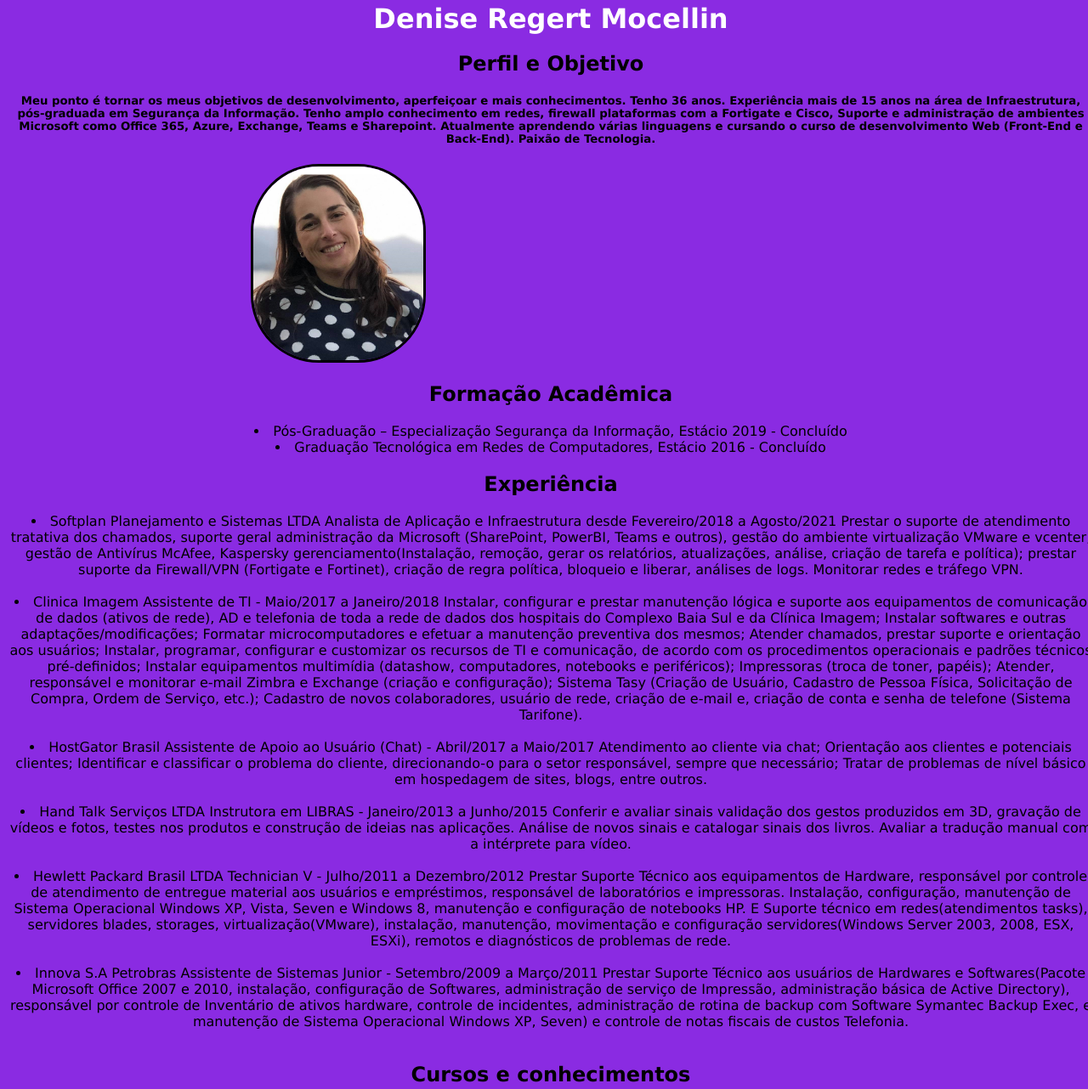
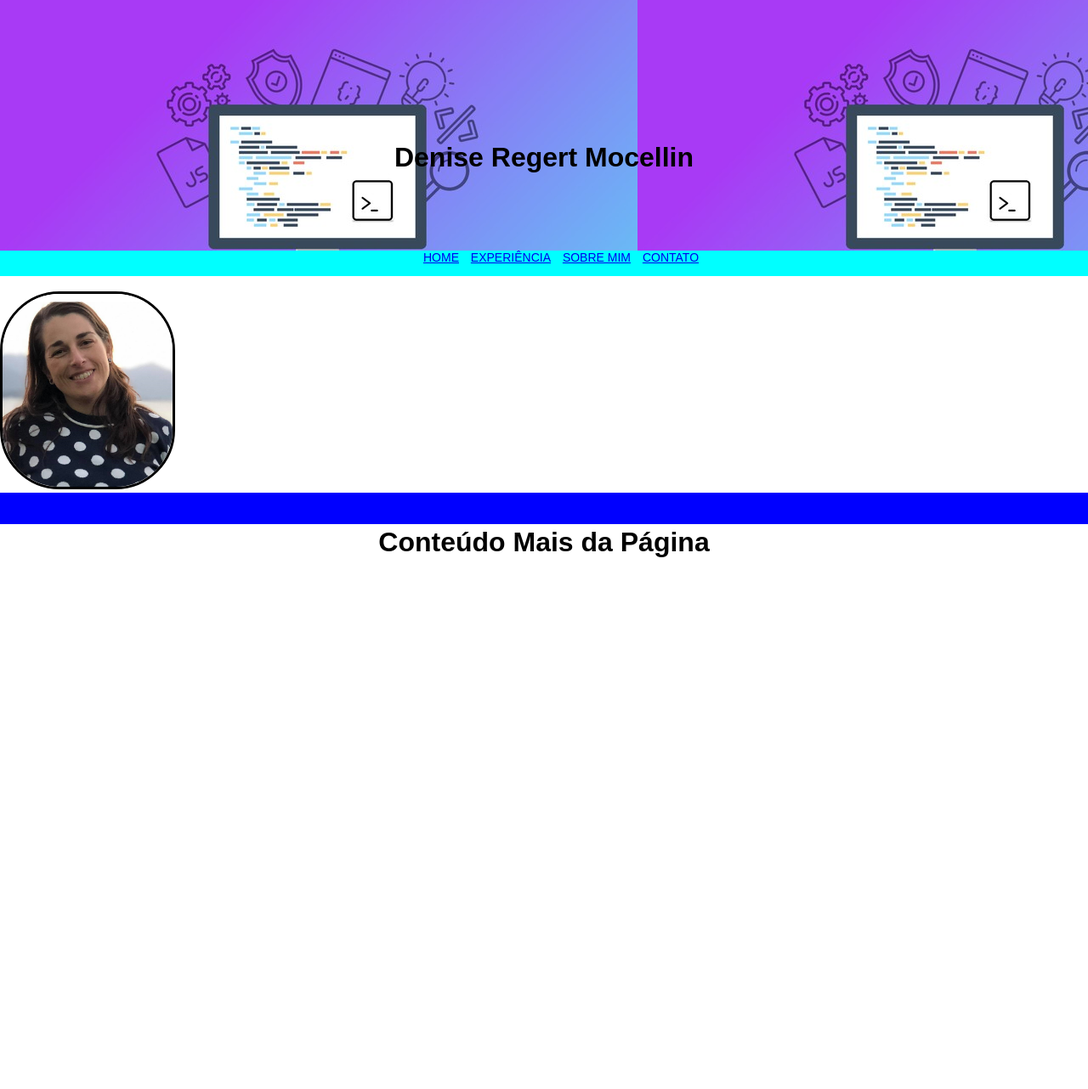
Before and after one commit to denisemocellin52/DesenvolvimentoWeb, a plain HTML site: page Aula10092021/denise.html in a window 1280 px wide. Shown: the part 5-1287 px from the top of the page at 85% size. After the commit the page ends 883 px from the top, so only its background shows below. Drawn offline with Linux system fonts and the light colour scheme.

Commit message:
Trabalhando no Css

```diff
--- a/Aula10092021/denise.css
+++ b/Aula10092021/denise.css
@@ -1,10 +1,13 @@
-header {
-    text-align: center;
+body {
+    margin: 0px;
 }
 
-body{
+header{
+    display: flex;
     width: 100%;
-    height: 150px;
+    height: 300px;
+    background-image: url("imagens/dev.jpg");
+    align-items: center;
     font-family: 'Lucida Sans', 'Lucida Sans Regular', 'Lucida Grande', 'Lucida Sans Unicode', Geneva, Verdana, sans-serif;
     background-color: blueviolet;
     text-align: center;
@@ -12,23 +15,49 @@ body{
 
 img {
     width: 200px;
-    margin-right: 500px;
-    border-radius: 80px;
+    margin-right: 400px;
+    border-radius: 70px;
     border-style: solid;
+    background-size: cover;
+    text-align: center;
+    align-content: center;
 }
 
 h1 {
-    color: white;
+    color: rgb(red, green, blue);
+    font-family: Arial, Helvetica, sans-serif;
     position: relative;
+    top: 40px;
     margin: auto;
-    text-align: center;
 }
 
 #menu {
     text-align: center;
+    font-size: 14px;
+    font-family: Arial, Helvetica, sans-serif;
+    margin-top: -50px;
+    width: 100%;
+    height: 30px;
+    text-transform: uppercase;
+    background-color: aqua;
+}
+
+#menu ul {
+    list-style: none;
+}
+
+#menu ul li{
+    display: inline;
+    margin: 5px;
+}
+
+#menu ul li {
+    color: white;
+    text-decoration: none;
 }
 
 main {
+    background-color: blue;
     text-align: center;
 }
 
--- a/Aula10092021/denise.html
+++ b/Aula10092021/denise.html
@@ -1,69 +1,28 @@
 <!DOCTYPE html>
 <html>
     <head>
-        <title>Curriculo</title>
+        <title>Curriculo Denise Regert Mocellin</title>
         <link rel="stylesheet" href="denise.css">
     </head>
     <body>
     <header>
+
         <h1>Denise Regert Mocellin</h1>
     </header>
-    <nav id="menu">
-        <h2>Perfil e Objetivo</h2>
-        <h5>Meu ponto é tornar os meus objetivos de desenvolvimento, aperfeiçoar e mais conhecimentos.
-
-            Tenho 36 anos. Experiência mais de 15 anos na área de Infraestrutura, pós-graduada em Segurança da Informação. Tenho amplo conhecimento em redes, firewall plataformas
-            com a Fortigate e Cisco, Suporte e administração de ambientes Microsoft como Office 365, Azure, Exchange, Teams e Sharepoint.
-            Atualmente aprendendo várias linguagens e cursando o curso de desenvolvimento Web (Front-End e Back-End). Paixão de Tecnologia.</h5>
-        <img src="imagens/denise.png">
-    </nav>
-    <div>
-        <h2>Formação Acadêmica</h2>
-        <p>
-        <li>Pós-Graduação – Especialização Segurança da Informação, Estácio 2019 - Concluído</li>
-        <li>Graduação Tecnológica em Redes de Computadores, Estácio 2016 - Concluído</li>
-        </p>
-    </div>
-    <div>
-    <h2>Experiência</h2>
-    <li>Softplan Planejamento e Sistemas LTDA
-        Analista de Aplicação e Infraestrutura desde Fevereiro/2018 a Agosto/2021
-        Prestar o suporte de atendimento tratativa dos chamados, suporte geral administração da Microsoft (SharePoint, PowerBI, Teams e outros), gestão do ambiente virtualização VMware e vcenter, gestão de Antivírus McAfee, Kaspersky gerenciamento(Instalação, remoção, gerar os relatórios, atualizações, análise, criação de tarefa e política); prestar suporte da Firewall/VPN (Fortigate e Fortinet), criação de regra política, bloqueio e liberar, análises de logs. Monitorar redes e tráfego VPN.</li>
-    <br>
-    <li>Clinica Imagem
-        Assistente de TI - Maio/2017 a Janeiro/2018
-        Instalar, configurar e prestar manutenção lógica e suporte aos equipamentos de comunicação de dados (ativos de rede), AD e telefonia de toda a rede de dados dos hospitais do Complexo Baia Sul e da Clínica Imagem; Instalar softwares e outras adaptações/modificações; Formatar microcomputadores e efetuar a manutenção preventiva dos mesmos; Atender chamados, prestar suporte e orientação aos usuários; Instalar, programar, configurar e customizar os recursos de TI e comunicação, de acordo com os procedimentos operacionais e padrões técnicos pré-definidos; Instalar equipamentos multimídia (datashow, computadores, notebooks e periféricos); Impressoras (troca de toner, papéis); Atender, responsável e monitorar e-mail Zimbra e Exchange (criação e configuração); Sistema Tasy (Criação de Usuário, Cadastro de Pessoa Física, Solicitação de Compra, Ordem de Serviço, etc.); Cadastro de novos colaboradores, usuário de rede, criação de e-mail e, criação de conta e senha de telefone (Sistema Tarifone).</li>
-    <br>
-    <li>HostGator Brasil
-        Assistente de Apoio ao Usuário (Chat) - Abril/2017 a Maio/2017
-        Atendimento ao cliente via chat; Orientação aos clientes e potenciais clientes; Identificar e classificar o problema do cliente, direcionando-o para o setor responsável, sempre que necessário; Tratar de problemas de nível básico em hospedagem de sites, blogs, entre outros.</li>
-    <br>
-    <li>Hand Talk Serviços LTDA
-        Instrutora em LIBRAS - Janeiro/2013 a Junho/2015
-        Conferir e avaliar sinais validação dos gestos produzidos em 3D, gravação de vídeos e fotos, testes nos produtos e construção de ideias nas aplicações. Análise de novos sinais e catalogar sinais dos livros. Avaliar a tradução manual com a intérprete para vídeo.</li>
-    <br>
-    <li>Hewlett Packard Brasil LTDA
-        Technician V - Julho/2011 a Dezembro/2012
-        Prestar Suporte Técnico aos equipamentos de Hardware, responsável por controle de atendimento de entregue material aos usuários e empréstimos, responsável de laboratórios e impressoras. Instalação, configuração, manutenção de Sistema Operacional Windows XP, Vista, Seven e Windows 8, manutenção e configuração de notebooks HP. E Suporte técnico em redes(atendimentos tasks), servidores blades, storages, virtualização(VMware), instalação, manutenção, movimentação e configuração servidores(Windows Server 2003, 2008, ESX, ESXi), remotos e diagnósticos de problemas de rede.</li>
-    <br>
-    <li>Innova S.A Petrobras
-        Assistente de Sistemas Junior - Setembro/2009 a Março/2011
-        Prestar Suporte Técnico aos usuários de Hardwares e Softwares(Pacote Microsoft Office 2007 e 2010, instalação, configuração de Softwares, administração de serviço de Impressão, administração básica de Active Directory), responsável por controle de Inventário de ativos hardware, controle de incidentes, administração de rotina de backup com Software Symantec Backup Exec, e manutenção de Sistema Operacional Windows XP, Seven) e controle de notas fiscais de custos Telefonia.</li>
-    <br>
-    <h2>Cursos e conhecimentos</h2>
-    <li>Desenvolvimento Web (HTML, CSS, Javascript) no curso Wise Hands em andamento</li>
-    <li>Java básico em andamento</li>
-    <li>HTML, CSS, Javascript na Alura 100hs</li>
-    <li>Cisco CCNA v7 na Netacad 240hs</li>
-    <li>Microsoft Azure Infraestrutura na Udemy 25hs</li>
-    <li>Microsoft Sharepoint para Administradores na Udemy 21hs</li>
-    <li>Linux Intermediário na faculdade 25hs</li>
-    <li>Linux Básico na faculdade 25hs</li>
     <br>
     <br>
-    </div>
+    <nav id="menu">
+        <ul>
+            <li><a href="#">Home</a></li>
+            <li><a href="#">Experiência</a></li>
+            <li><a href="#">Sobre mim</a></li>
+            <li><a href="#">Contato</a></li>
+        </ul>
+    </nav>
+    <br>
+    <img src="imagens/denise.png">
     <main>
-        <h1>Curriculo</h1>
+        <h1>Conteúdo Mais da Página</h1>
     </main>
     <footer>
         <div class="contato">Contato<br>
```
Also changed, not shown: Aula10092021/imagens/dev.jpg (added), Aula10092021/imagens/dev.png (added), Aula10092021/imagens/email.png (deleted), Aula10092021/imagens/whatsapp.png (deleted).
